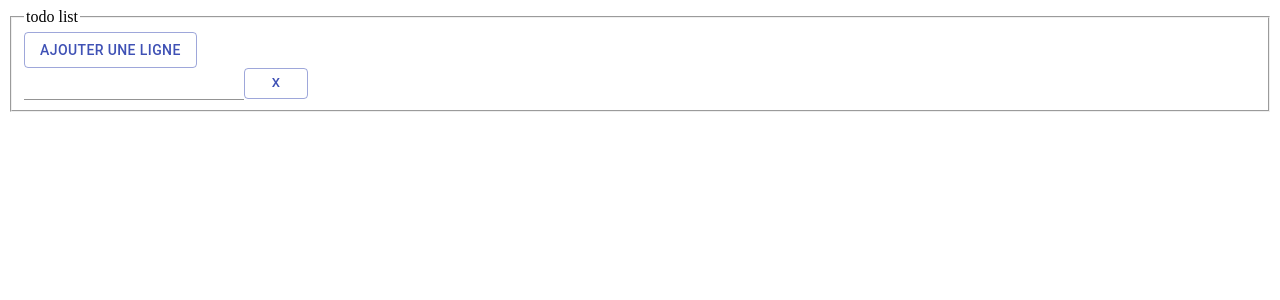
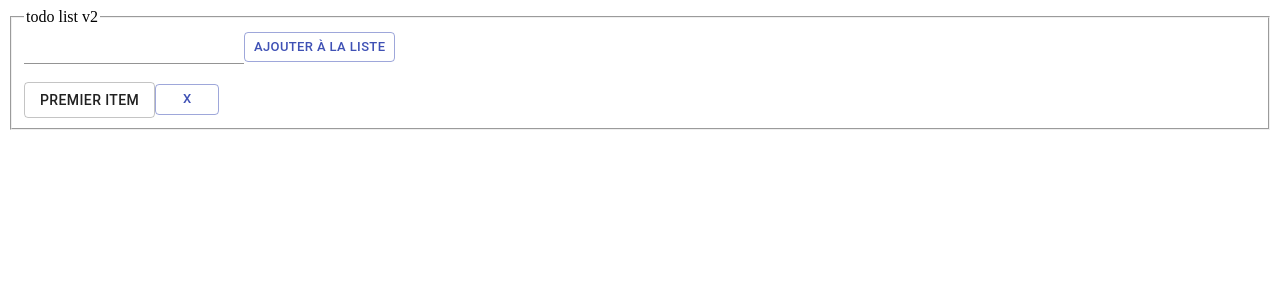
Before and after one commit to xdzialoszynski/todolist, a React (Create React App) app: page / in a window 1280 px wide. Shown: the top 300 px of the page. Built offline with nearby package versions, Linux system fonts and the light colour scheme.

Commit message:
migrate to v2

```diff
--- /dev/null
+++ b/src/Adder.js
@@ -0,0 +1,30 @@
+import React, { useState } from "react";
+import Button from '@material-ui/core/Button';
+import TextField from '@material-ui/core/TextField';
+
+
+
+const Adder = (props) => {
+
+const [inputVal, setInputVal] = useState();
+
+const handleChange = (event) => {
+  setInputVal(event.target.value);
+;}
+
+const handleClick = () => {
+  props.onClick(inputVal);
+  setInputVal("");
+;
+}
+  return(
+<div>
+        <TextField name="lineName" value={inputVal} onChange={handleChange} />
+        <Button color="primary" variant="outlined" size="small" onClick={handleClick}>
+          Ajouter à la liste
+        </Button>
+</div>
+  );
+};
+
+export default Adder;
--- a/src/App.js
+++ b/src/App.js
@@ -1,13 +1,28 @@
 import React from "react";
 import Ligne from "./Ligne";
-import Button from '@material-ui/core/Button';
+import Adder from "./Adder";
 import "./styles.css";
 
 class App extends React.Component {
   constructor(props) {
     super(props);
-    this.state = {  lines: [""] };
+    this.state = {  lines: ["premier item"] };
   }
+
+  handleClickAddButton = (value) => {
+    console.log("ajout d'un item dans la liste");
+    let lines = [...this.state.lines];
+
+    lines.unshift(value);
+    this.setState({ lines: lines });
+    console.log(lines);
+  }
+
+  handleClickItem = (event) => {
+    let deco = event.target.style.textDecoration;
+    let newDeco = deco ==="line-through"?"none":"line-through";
+    event.target.style.textDecoration = newDeco;
+  };
 
   handleLineChange = (event, index) =>  {
     console.log(event.target.value );
@@ -24,6 +39,7 @@ class App extends React.Component {
         value={x}
         onDelete={() => this.handleDeleteLine(index)}
         onLineChange={(event) => this.handleLineChange(event, index)}
+        onClickLine = {(event) => this.handleClickItem (event)}
       />
     ));
     return tab;
@@ -47,10 +63,8 @@ class App extends React.Component {
     //console.log(this.state.lines);
     return (
       <fieldset>
-        <legend>todo list</legend>
-        <Button variant="outlined" color="primary" onClick={this.handleAjouterLigne}>
-          ajouter une ligne
-        </Button>
+        <legend>todo list v2</legend>
+        <Adder onClick={this.handleClickAddButton}/>
         {lines}
       </fieldset>
     );
--- a/src/Ligne.js
+++ b/src/Ligne.js
@@ -7,16 +7,16 @@ function Ligne (props) {
   const handleChange = (event) => {
     console.log(
       "inside handlechange:value:" +
-        event.target.value +
-        "index:" +
-        props.index
-    );
+        event.target.value   );
     props.onLineChange(event.target.value, props.index);
   }
 
-    return (
+      return (
       <div>
-        <TextField value={props.value} onChange={props.onLineChange} />
+        <br/>
+        <Button value="titi" onClick={props.onClickLine} variant="outlined" >
+         {props.value}
+        </Button>
         <Button color="primary" variant="outlined" size="small" onClick={props.onDelete}>
           X
         </Button>
```
